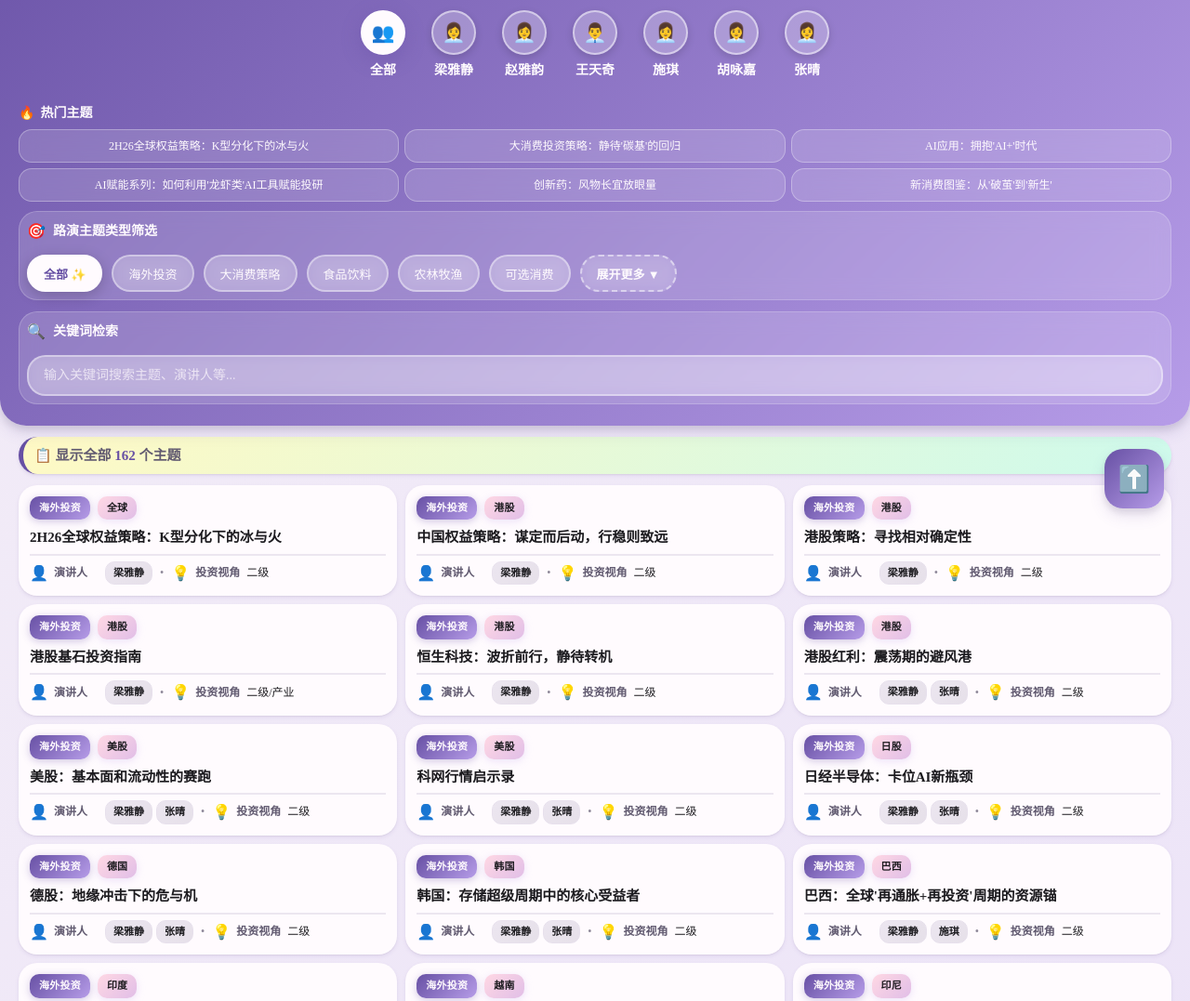
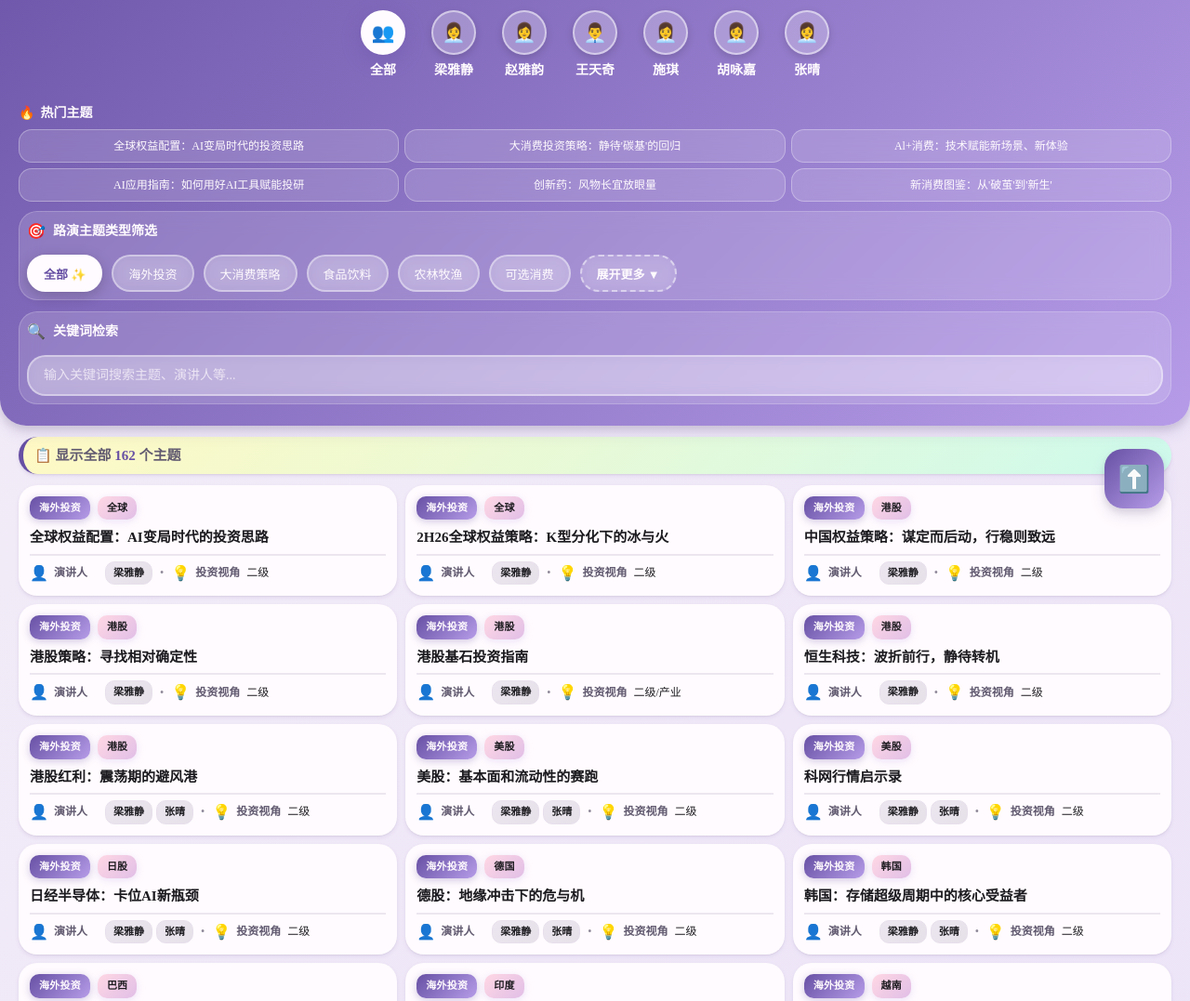
Before and after one commit to htconsumer/htconsumer.github.io, a plain HTML site: page index.html in a window 1280 px wide. Shown: the part 225-1302 px from the top of the page at 93% size. Drawn offline with Linux system fonts and the light colour scheme.

Commit message:
Add files via upload

```diff
--- a/index.html
+++ b/index.html
@@ -991,10 +991,10 @@
                         热门主题
                     </div>
                     <div class="hot-topics-grid">
-                        <div class="hot-topic-item" onclick="searchTopic('2H26全球权益策略：K型分化下的冰与火')">2H26全球权益策略：K型分化下的冰与火</div>
+                        <div class="hot-topic-item" onclick="searchTopic('全球权益配置：AI变局时代的投资思路')">全球权益配置：AI变局时代的投资思路</div>
                         <div class="hot-topic-item" onclick="searchTopic('大消费投资策略：静待\'碳基\'的回归')">大消费投资策略：静待'碳基'的回归</div>
-                        <div class="hot-topic-item" onclick="searchTopic('AI应用：拥抱\'AI+\'时代')">AI应用：拥抱'AI+'时代</div>
-                        <div class="hot-topic-item" onclick="searchTopic('AI赋能系列：如何利用\'龙虾类\'AI工具赋能投研')">AI赋能系列：如何利用'龙虾类'AI工具赋能投研</div>
+                        <div class="hot-topic-item" onclick="searchTopic('Al+消费：技术赋能新场景、新体验')">Al+消费：技术赋能新场景、新体验</div>
+                        <div class="hot-topic-item" onclick="searchTopic('AI应用指南：如何用好AI工具赋能投研')">AI应用指南：如何用好AI工具赋能投研</div>
                         <div class="hot-topic-item" onclick="searchTopic('创新药：风物长宜放眼量')">创新药：风物长宜放眼量</div>
                         <div class="hot-topic-item" onclick="searchTopic('新消费图鉴：从\'破茧\'到\'新生\'')">新消费图鉴：从'破茧'到'新生'</div>
                     </div>
@@ -1041,46 +1041,46 @@
 
     <footer class="update-footer">
         <div class="container">
-            <p class="update-time">📅 更新时间：2026年6月</p>
+            <p class="update-time">📅 更新时间：2026年7月</p>
         </div>
     </footer>
 
     <script>
         // 嵌入的完整数据
         const allData = [
-  {"id": 1, "类型": "海外投资", "二级类型": "全球", "路演主题": "2H26全球权益策略：K型分化下的冰与火", "演讲人": "梁雅静", "投资视角": "二级"},
-  {"id": 2, "类型": "海外投资", "二级类型": "港股", "路演主题": "中国权益策略：谋定而后动，行稳则致远          ", "演讲人": "梁雅静", "投资视角": "二级"},
-  {"id": 3, "类型": "海外投资", "二级类型": "港股", "路演主题": "港股策略：寻找相对确定性", "演讲人": "梁雅静", "投资视角": "二级"},
-  {"id": 4, "类型": "海外投资", "二级类型": "港股", "路演主题": "港股基石投资指南", "演讲人": "梁雅静", "投资视角": "二级/产业"},
-  {"id": 5, "类型": "海外投资", "二级类型": "港股", "路演主题": "恒生科技：波折前行，静待转机", "演讲人": "梁雅静", "投资视角": "二级"},
-  {"id": 6, "类型": "海外投资", "二级类型": "港股", "路演主题": "港股红利：震荡期的避风港", "演讲人": "梁雅静/张晴", "投资视角": "二级"},
-  {"id": 7, "类型": "海外投资", "二级类型": "美股", "路演主题": "美股：基本面和流动性的赛跑", "演讲人": "梁雅静/张晴", "投资视角": "二级"},
-  {"id": 8, "类型": "海外投资", "二级类型": "美股", "路演主题": "科网行情启示录", "演讲人": "梁雅静/张晴", "投资视角": "二级"},
-  {"id": 9, "类型": "海外投资", "二级类型": "日股", "路演主题": "日经半导体：卡位AI新瓶颈", "演讲人": "梁雅静/张晴", "投资视角": "二级"},
-  {"id": 10, "类型": "海外投资", "二级类型": "德国", "路演主题": "德股：地缘冲击下的危与机", "演讲人": "梁雅静/张晴", "投资视角": "二级"},
-  {"id": 11, "类型": "海外投资", "二级类型": "韩国", "路演主题": "韩国：存储超级周期中的核心受益者", "演讲人": "梁雅静/张晴", "投资视角": "二级"},
-  {"id": 12, "类型": "海外投资", "二级类型": "巴西", "路演主题": "巴西：全球'再通胀+再投资'周期的资源锚", "演讲人": "梁雅静/施琪", "投资视角": "二级"},
-  {"id": 13, "类型": "海外投资", "二级类型": "印度", "路演主题": "印度：能否成为下一个世界工厂", "演讲人": "梁雅静/施琪", "投资视角": "二级"},
-  {"id": 14, "类型": "海外投资", "二级类型": "越南", "路演主题": "越南：经济的高增与股市的狂奔", "演讲人": "梁雅静/施琪", "投资视角": "二级"},
-  {"id": 15, "类型": "海外投资", "二级类型": "印尼", "路演主题": "印尼：破除资源枷锁，迎接'活力时代'", "演讲人": "梁雅静/施琪", "投资视角": "二级"},
-  {"id": 16, "类型": "海外投资", "二级类型": "沙特", "路演主题": "沙特阿拉伯指数ETF投资指南", "演讲人": "梁雅静/施琪", "投资视角": "二级"},
-  {"id": 17, "类型": "海外投资", "二级类型": "全球指数投资", "路演主题": "全球指数投资指南：如何通过ETF灵活配置全球资产", "演讲人": "梁雅静/张晴", "投资视角": "二级"},
-  {"id": 18, "类型": "海外投资", "二级类型": "全球指数投资", "路演主题": "全球AI热潮下的'喜'与'忧'", "演讲人": "梁雅静/张晴", "投资视角": "二级"},
-  {"id": 19, "类型": "海外投资", "二级类型": "全球指数投资", "路演主题": "全球AI指数投资指南：寻找AI'瓶颈'环节", "演讲人": "梁雅静/张晴", "投资视角": "二级"},
-  {"id": 20, "类型": "海外投资", "二级类型": "全球指数投资", "路演主题": "全球AI交易拥挤度到哪了？", "演讲人": "梁雅静/张晴", "投资视角": "二级"},
-  {"id": 21, "类型": "海外投资", "二级类型": "全球指数投资", "路演主题": "拥抱'新哑铃'：全球视角布局AI科技和资源品", "演讲人": "梁雅静", "投资视角": "二级"},
-  {"id": 22, "类型": "海外投资", "二级类型": "全球指数投资", "路演主题": "纳斯达克指数ETF投资指南", "演讲人": "梁雅静/张晴", "投资视角": "二级"},
-  {"id": 23, "类型": "海外投资", "二级类型": "全球指数投资", "路演主题": "日经225指数ETF投资指南", "演讲人": "梁雅静/张晴", "投资视角": "二级"},
-  {"id": 24, "类型": "海外投资", "二级类型": "全球指数投资", "路演主题": "中韩半导体指数ETF投资指南", "演讲人": "梁雅静/张晴", "投资视角": "二级"},
-  {"id": 25, "类型": "海外投资", "二级类型": "全球指数投资", "路演主题": "泛东南亚科技指数ETF投资指南", "演讲人": "梁雅静/施琪", "投资视角": "二级"},
-  {"id": 26, "类型": "海外投资", "二级类型": "全球指数投资", "路演主题": "巴西指数ETF投资指南", "演讲人": "梁雅静/施琪", "投资视角": "二级"},
-  {"id": 27, "类型": "海外投资", "二级类型": "全球指数投资", "路演主题": "越南指数ETF投资指南", "演讲人": "梁雅静/施琪", "投资视角": "二级"},
-  {"id": 28, "类型": "大消费策略", "二级类型": "大消费", "路演主题": "大消费投资策略：静待'碳基'的回归", "演讲人": "梁雅静/王天奇/施琪/胡咏嘉", "投资视角": "二级"},
-  {"id": 29, "类型": "大消费策略", "二级类型": "大消费", "路演主题": "大消费：布局新一轮'提价潮'", "演讲人": "梁雅静/施琪", "投资视角": "二级"},
+  {"id": 1, "类型": "海外投资", "二级类型": "全球", "路演主题": "全球权益配置：AI变局时代的投资思路", "演讲人": "梁雅静", "投资视角": "二级"},
+  {"id": 2, "类型": "海外投资", "二级类型": "全球", "路演主题": "2H26全球权益策略：K型分化下的冰与火", "演讲人": "梁雅静", "投资视角": "二级"},
+  {"id": 3, "类型": "海外投资", "二级类型": "港股", "路演主题": "中国权益策略：谋定而后动，行稳则致远", "演讲人": "梁雅静", "投资视角": "二级"},
+  {"id": 4, "类型": "海外投资", "二级类型": "港股", "路演主题": "港股策略：寻找相对确定性", "演讲人": "梁雅静", "投资视角": "二级"},
+  {"id": 5, "类型": "海外投资", "二级类型": "港股", "路演主题": "港股基石投资指南", "演讲人": "梁雅静", "投资视角": "二级/产业"},
+  {"id": 6, "类型": "海外投资", "二级类型": "港股", "路演主题": "恒生科技：波折前行，静待转机", "演讲人": "梁雅静", "投资视角": "二级"},
+  {"id": 7, "类型": "海外投资", "二级类型": "港股", "路演主题": "港股红利：震荡期的避风港", "演讲人": "梁雅静/张晴", "投资视角": "二级"},
+  {"id": 8, "类型": "海外投资", "二级类型": "美股", "路演主题": "美股：基本面和流动性的赛跑", "演讲人": "梁雅静/张晴", "投资视角": "二级"},
+  {"id": 9, "类型": "海外投资", "二级类型": "美股", "路演主题": "科网行情启示录", "演讲人": "梁雅静/张晴", "投资视角": "二级"},
+  {"id": 10, "类型": "海外投资", "二级类型": "日股", "路演主题": "日经半导体：卡位AI新瓶颈", "演讲人": "梁雅静/张晴", "投资视角": "二级"},
+  {"id": 11, "类型": "海外投资", "二级类型": "德国", "路演主题": "德股：地缘冲击下的危与机", "演讲人": "梁雅静/张晴", "投资视角": "二级"},
+  {"id": 12, "类型": "海外投资", "二级类型": "韩国", "路演主题": "韩国：存储超级周期中的核心受益者", "演讲人": "梁雅静/张晴", "投资视角": "二级"},
+  {"id": 13, "类型": "海外投资", "二级类型": "巴西", "路演主题": "巴西：全球'再通胀+再投资'周期的资源锚", "演讲人": "梁雅静/施琪", "投资视角": "二级"},
+  {"id": 14, "类型": "海外投资", "二级类型": "印度", "路演主题": "印度：能否成为下一个世界工厂", "演讲人": "梁雅静/施琪", "投资视角": "二级"},
+  {"id": 15, "类型": "海外投资", "二级类型": "越南", "路演主题": "越南：经济的高增与股市的狂奔", "演讲人": "梁雅静/施琪", "投资视角": "二级"},
+  {"id": 16, "类型": "海外投资", "二级类型": "印尼", "路演主题": "印尼：破除资源枷锁，迎接'活力时代'", "演讲人": "梁雅静/施琪", "投资视角": "二级"},
+  {"id": 17, "类型": "海外投资", "二级类型": "沙特", "路演主题": "沙特阿拉伯指数ETF投资指南", "演讲人": "梁雅静/施琪", "投资视角": "二级"},
+  {"id": 18, "类型": "海外投资", "二级类型": "全球指数投资", "路演主题": "全球指数投资指南：如何通过ETF灵活配置全球资产", "演讲人": "梁雅静/张晴", "投资视角": "二级"},
+  {"id": 19, "类型": "海外投资", "二级类型": "全球指数投资", "路演主题": "全球AI热潮下的'喜'与'忧'", "演讲人": "梁雅静/张晴", "投资视角": "二级"},
+  {"id": 20, "类型": "海外投资", "二级类型": "全球指数投资", "路演主题": "全球AI指数投资指南：寻找AI'瓶颈'环节", "演讲人": "梁雅静/张晴", "投资视角": "二级"},
+  {"id": 21, "类型": "海外投资", "二级类型": "全球指数投资", "路演主题": "全球AI交易拥挤度到哪了？", "演讲人": "梁雅静/张晴", "投资视角": "二级"},
+  {"id": 22, "类型": "海外投资", "二级类型": "全球指数投资", "路演主题": "拥抱'新哑铃'：全球视角布局AI科技和资源品", "演讲人": "梁雅静", "投资视角": "二级"},
+  {"id": 23, "类型": "海外投资", "二级类型": "全球指数投资", "路演主题": "纳斯达克指数ETF投资指南", "演讲人": "梁雅静/张晴", "投资视角": "二级"},
+  {"id": 24, "类型": "海外投资", "二级类型": "全球指数投资", "路演主题": "日经225指数ETF投资指南", "演讲人": "梁雅静/张晴", "投资视角": "二级"},
+  {"id": 25, "类型": "海外投资", "二级类型": "全球指数投资", "路演主题": "中韩半导体指数ETF投资指南", "演讲人": "梁雅静/张晴", "投资视角": "二级"},
+  {"id": 26, "类型": "海外投资", "二级类型": "全球指数投资", "路演主题": "泛东南亚科技指数ETF投资指南", "演讲人": "梁雅静/施琪", "投资视角": "二级"},
+  {"id": 27, "类型": "海外投资", "二级类型": "全球指数投资", "路演主题": "巴西指数ETF投资指南", "演讲人": "梁雅静/施琪", "投资视角": "二级"},
+  {"id": 28, "类型": "海外投资", "二级类型": "全球指数投资", "路演主题": "越南指数ETF投资指南", "演讲人": "梁雅静/施琪", "投资视角": "二级"},
+  {"id": 29, "类型": "大消费策略", "二级类型": "大消费", "路演主题": "大消费投资策略：静待'碳基'的回归", "演讲人": "梁雅静/王天奇/施琪/胡咏嘉", "投资视角": "二级"},
   {"id": 30, "类型": "大消费策略", "二级类型": "智能消费", "路演主题": "智能消费：AI赋能产品升级，哪些赛道具备高景气？", "演讲人": "王天奇", "投资视角": "二级/产业"},
   {"id": 31, "类型": "大消费策略", "二级类型": "港股新消费", "路演主题": "新消费图鉴：从'破茧'到'新生'", "演讲人": "王天奇", "投资视角": "二级/产业"},
   {"id": 32, "类型": "大消费策略", "二级类型": "黄金", "路演主题": "黄金：地缘扰动下如何看金价的短中期方向？", "演讲人": "梁雅静/胡咏嘉", "投资视角": "二级/产业"},
-  {"id": 33, "类型": "食品饮料", "二级类型": "食品饮料", "路演主题": "食品饮料：寻拐点，觅新生               ", "演讲人": "梁雅静", "投资视角": "二级/产业"},
+  {"id": 33, "类型": "食品饮料", "二级类型": "食品饮料", "路演主题": "食品饮料：寻拐点，觅新生", "演讲人": "梁雅静", "投资视角": "二级/产业"},
   {"id": 34, "类型": "食品饮料", "二级类型": "白酒", "路演主题": "白酒：先破后立，柳暗花明", "演讲人": "梁雅静", "投资视角": "二级/产业"},
   {"id": 35, "类型": "食品饮料", "二级类型": "白酒", "路演主题": "白酒：如何判断白酒周期拐点", "演讲人": "梁雅静", "投资视角": "二级/产业"},
   {"id": 36, "类型": "食品饮料", "二级类型": "啤酒", "路演主题": "啤酒：进入旺季+世界杯+低基数+提价博弈", "演讲人": "梁雅静", "投资视角": "二级/产业"},
@@ -1121,9 +1121,9 @@
   {"id": 71, "类型": "互联网", "二级类型": "游戏", "路演主题": "游戏：新品驱动，增量逻辑", "演讲人": "梁雅静", "投资视角": "二级/产业"},
   {"id": 72, "类型": "互联网", "二级类型": "短剧", "路演主题": "短剧：新内容，新模式，新增量", "演讲人": "梁雅静", "投资视角": "二级/产业"},
   {"id": 73, "类型": "互联网", "二级类型": "云计算", "路演主题": "Capex拐点向上，云厂商价值重估", "演讲人": "梁雅静", "投资视角": "二级/产业"},
-  {"id": 74, "类型": "AI应用", "二级类型": "互联网", "路演主题": "AI应用：拥抱'AI+'时代", "演讲人": "梁雅静", "投资视角": "二级/产业"},
-  {"id": 75, "类型": "AI应用", "二级类型": "互联网", "路演主题": "AI赋能系列：如何利用'龙虾类'AI工具赋能投研", "演讲人": "梁雅静/胡咏嘉/张晴/施琪", "投资视角": "二级/产业"},
-  {"id": 76, "类型": "AI应用", "二级类型": "AI+消费", "路演主题": "Al+消费：技术赋能新场景、新体验", "演讲人": "梁雅静/施琪/胡咏嘉", "投资视角": "二级/产业"},
+  {"id": 74, "类型": "AI应用", "二级类型": "AI+消费", "路演主题": "Al+消费：技术赋能新场景、新体验", "演讲人": "梁雅静/施琪/胡咏嘉", "投资视角": "二级/产业"},
+  {"id": 75, "类型": "AI应用", "二级类型": "互联网", "路演主题": "AI应用指南：如何用好AI工具赋能投研", "演讲人": "梁雅静/胡咏嘉/张晴/施琪", "投资视角": "二级/产业"},
+  {"id": 76, "类型": "AI应用", "二级类型": "互联网", "路演主题": "AI投资：拥抱'AI+'时代", "演讲人": "梁雅静", "投资视角": "二级/产业"},
   {"id": 77, "类型": "AI应用", "二级类型": "互联网", "路演主题": "AI赋能系列（内部培训）：如何利用AI工具赋能投顾业务", "演讲人": "梁雅静/胡咏嘉/张晴", "投资视角": "二级/产业"},
   {"id": 78, "类型": "AI应用", "二级类型": "互联网", "路演主题": "AI赋能系列（内部培训）：如何利用AI工具生成上市公司商机挖掘skills", "演讲人": "梁雅静/胡咏嘉", "投资视角": "二级/产业"},
   {"id": 79, "类型": "AI应用", "二级类型": "互联网", "路演主题": "AI赋能系列（内部培训）：云桌面「龙虾」工具指南", "演讲人": "梁雅静/施琪", "投资视角": "二级/产业"},
```
